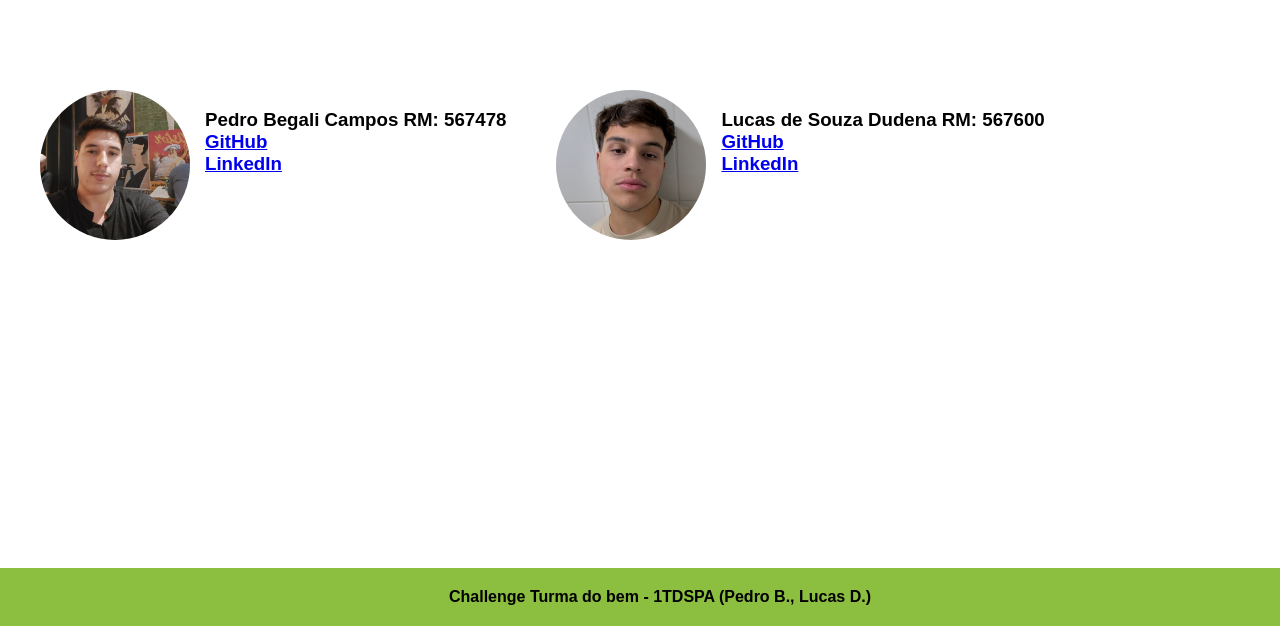
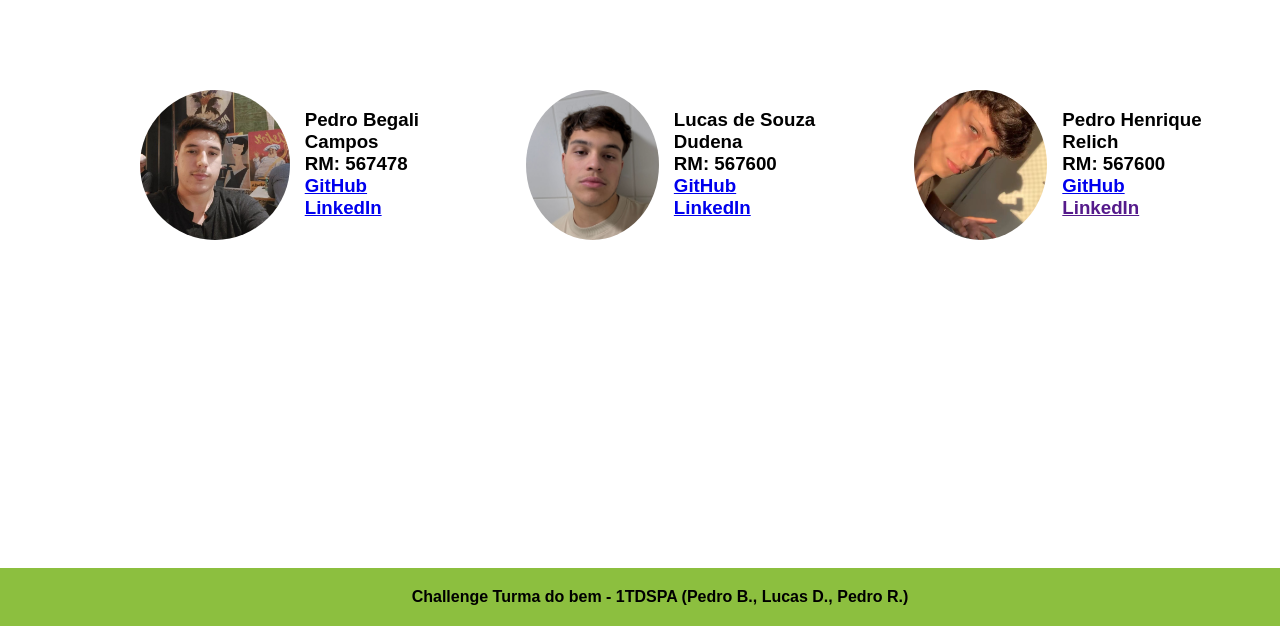
Before and after one commit to PedroBegali/ChallengeFIAP, a plain HTML site: page quem_somos.html in a window 1280 px wide. Shown: the part 174-800 px from the top of the page. Drawn offline with Linux system fonts and the light colour scheme.

Commit message:
Adicionado as informações dos integrantes

```diff
--- a/quem_somos.html
+++ b/quem_somos.html
@@ -22,18 +22,22 @@
         <div class="texto"><h1>Quem Somos</h1></div><br>
         <div class="container-imagem">
             <img src="img/pedroPerfil.jpg" alt="Foto Pedro B." class="fotoPedro">
-            <h3>Pedro Begali Campos RM: 567478<br>
+            <h3>Pedro Begali Campos<br>RM: 567478<br>
             <a href="https://github.com/PedroBegali">GitHub</a><br>
             <a href="https://www.linkedin.com/in/pedro-begalli-604208351/">LinkedIn</a></h3>
             <img src="img/lucasPerfil.jpg" alt="Foto Lucas D." class="fotoLucas">
-            <h3>Lucas de Souza Dudena RM: 567600<br>
+            <h3>Lucas de Souza Dudena<br>RM: 567600<br>
             <a href="https://github.com/ldudena">GitHub</a><br>
             <a href="https://www.linkedin.com/in/lucas-de-souza-dudena-079646382?utm_source=share&utm_campaign=share_via&utm_content=profile&utm_medium=ios_app ">LinkedIn</a></h3>
+            <img src="img/pedrohrPerfil.jpg" alt="Foto Pedro H.R." class="fotoPedroH">
+            <h3>Pedro Henrique Relich<br>RM: 567600<br>
+            <a href="https://github.com/prelichh">GitHub</a><br>
+            <a href="">LinkedIn</a></h3>
         </div>
     </main>
 
     <footer>
-        Challenge Turma do bem - 1TDSPA (Pedro B., Lucas D.)
+        Challenge Turma do bem - 1TDSPA (Pedro B., Lucas D., Pedro R.)
     </footer>
 </body>
 </html>
--- a/style.css
+++ b/style.css
@@ -81,9 +81,19 @@ footer {
 .pessoasDaOng{
     float: right;
 }
+.fotoPedroH{
+    float: left;
+    margin-right: 15px;
+    margin-left: 50px;
+    object-fit: cover;
+    width: 150px;
+    height: 150px;
+    border-radius: 50%;
+}
 .fotoPedro{
     float: left;
     margin-right: 15px;
+    margin-left: 100px;
     object-fit: cover;
     width: 150px;
     height: 150px;
```
Also changed, not shown: FAQ.html (+1 -1 lines), contato.html (+1 -1 lines), index.html (+1 -1 lines), sobre_o_projeto.html (+1 -1 lines), img/pedrohrPerfil.jpg (added).
